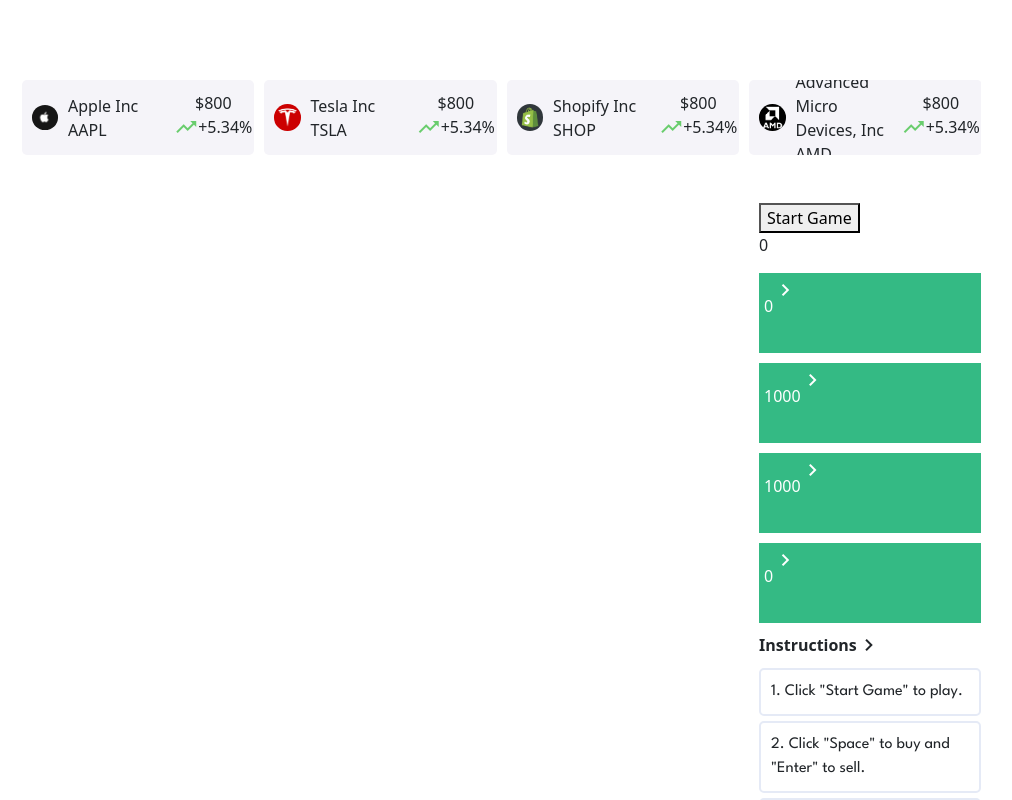
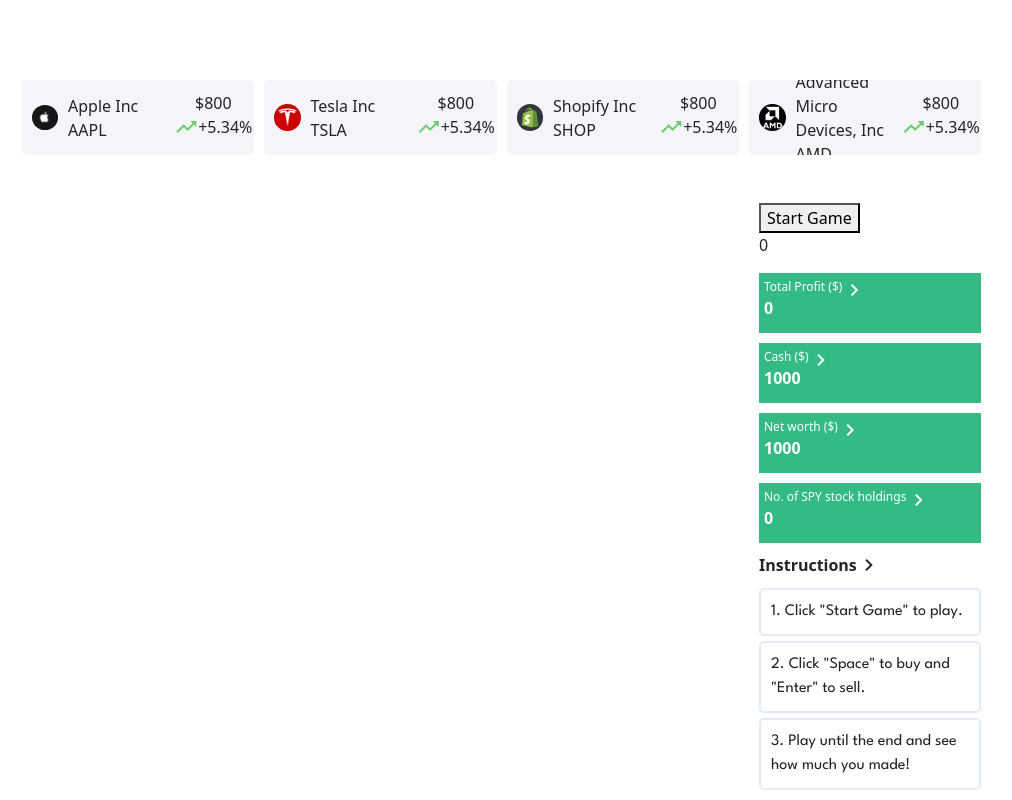
Before and after one commit to dsvoon99/tradehistory, a React (Create React App) app in the folder client/: page /gamer in a window 1280 px wide. Shown: the part 640-1440 px from the top of the page, without its empty margins (139-1151 px from the left). Built offline with nearby package versions, Linux system fonts and the light colour scheme; no server answers.

Commit message:
Update Performance Card

```diff
--- a/client/src/App.js
+++ b/client/src/App.js
@@ -1,11 +1,9 @@
 import LoginForm from './components/LoginForm';
 import { BrowserRouter, Routes, Route } from 'react-router-dom';
 import RegisterForm from './components/RegisterForm';
-import Backtester from './components/Backtester';
 import Gamer from './components/Gamer';
 import GamerLandingPage from './components/GamerLandingPage';
 import Navbar from './components/Navbar';
-import About from './components/About';
 import "./assets/styles/App.css"
 
 const App = () => {
@@ -27,7 +25,7 @@
           <About/>
         </section> */}
         <section id='Game'>
-          <Gamer/>
+          <Gamer ref={(Gamer) => {window.Gamer = Gamer}}/>
         </section>
       </div>
     </div>
--- a/client/src/assets/styles/App.css
+++ b/client/src/assets/styles/App.css
@@ -1,6 +1,7 @@
 .App {
     background: #ffffff;
     overflow-x: hidden;
+    overflow-y: hidden;
 }
 
 .body-pd {
--- a/client/src/assets/styles/Gamer.css
+++ b/client/src/assets/styles/Gamer.css
@@ -47,11 +47,15 @@
 
 .performance-card {
     width: 100%;
-    height: 80px;
+    height: 60px;
     margin: 10px 0px;
     padding: 5px;
     color: #ffffff;
     /* #028cef, #34ba84, #9d67fd */
+}
+
+.performance-card-title {
+    font-size: 0.75rem;
 }
 
 .instruction {
--- a/client/src/components/Gamer.js
+++ b/client/src/components/Gamer.js
@@ -95,6 +95,14 @@
 
     var buySellPoints = [];
 
+    const stateRef = useRef();
+
+    stateRef.current = {
+        "marketValue": marketValue,
+        "noOfStocks": noOfStocks,
+        "cash": cash
+    };
+
     let startGame = d3.select("#start-game");
     let reviewGame = d3.select("#review-game");
     let buy = d3.select("#buy");
@@ -131,7 +139,7 @@
 
         // Set the margin that will be used to position the x-axis and y-axis
         height = 600;
-        width = window.innerWidth / 1.8;
+        width = 800
         margin = { top: 20, right: 30, bottom: 30, left: 40 };
 
         // Define the characteristic/feature of axis x (domain, width & position)
@@ -302,9 +310,15 @@
                 endI = Math.floor(startI - (-(width)/ -23200) * dataSeries.length)
                 midI = Math.floor((startI + endI) / 2)
 
+                let mv, nS, ch;
                 // if reach the end of data, clear interval to stop the game
                 if(endI < 0) {
                     clearInterval(interval)
+                    alert("Game ended!")
+                    mv = stateRef.current["marketValue"]
+                    nS = stateRef.current["noOfStocks"]
+                    ch = stateRef.current["cash"]
+                    alert("You earned a profit of " + Math.round(((mv * nS + ch - 1000) * 100 * 100))/ 10000)
                     return;
                 }
 
@@ -457,19 +471,19 @@
                         </div>
                         <div>
                             <PerformanceCard
-                                key="Total Profit ($)"
+                                title="Total Profit ($)"
                                 value={ Math.round(((marketValue * noOfStocks + cash - 1000) * 100 * 100))/ 10000  }
                             />
                             <PerformanceCard
-                                key="Cash ($)"
+                                title="Cash ($)"
                                 value={ Math.round(((cash ) * 100 * 100))/ 10000  }
                             />
                             <PerformanceCard
-                                key="Net worth ($)"
+                                title="Net worth ($)"
                                 value={ Math.round(((marketValue * noOfStocks + cash ) * 100 * 100))/ 10000  }
                             />
                             <PerformanceCard
-                                key={`No. of ${ticker} stock holdings`}
+                                title={`No. of ${ticker} stock holdings`}
                                 value={noOfStocks}
                             />
                         </div>
--- a/client/src/components/PerformanceCard.js
+++ b/client/src/components/PerformanceCard.js
@@ -1,16 +1,16 @@
 export const PerformanceCard = (props) => {
 
-    const { key, value } = props;
+    const { title, value } = props;
 
     return (
         <div className="performance-card d-flex twrr-card">
             <div>
-                <p>
-                    { key }
-                </p>
-                <p>
+                <div className="performance-card-title">
+                    { title }
+                </div>
+                <div className="fw-bold">
                     { value  }
-                </p>
+                </div>
             </div>
             <div>
                 <span class="material-icons">chevron_right</span>
```
Also changed, not shown: 1 other file (tests, documents, lock files or other folders).
